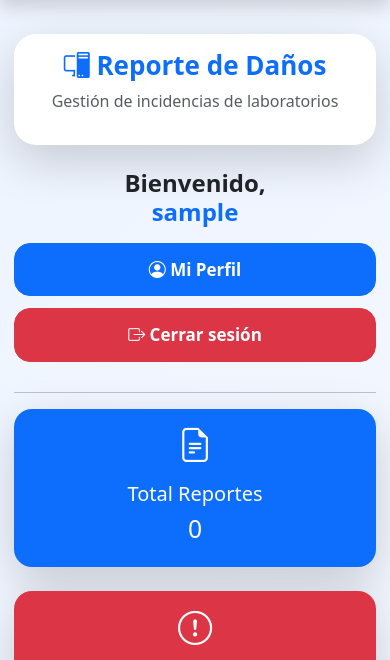
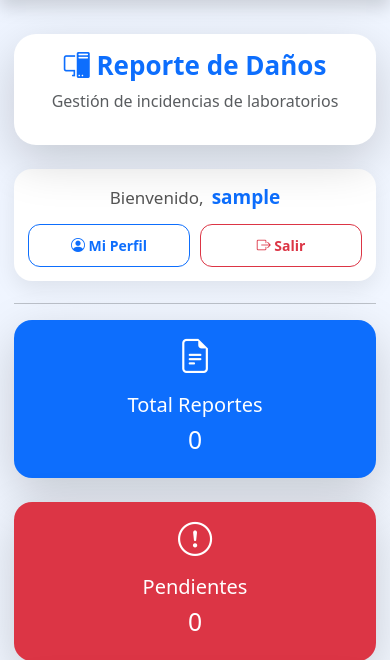
Before and after one commit to hferruzolal-lab/informes-labotorio, a Django app: page /reporte/ in a window 390 px wide. Shown: the part 104-764 px from the top of the page. Run offline with Django 5.2, Linux system fonts and the light colour scheme; the visitor is signed in with stand-in values (Sample User, id 1); data that the repository does not hold is empty.

Commit message:
Mejorar botones de perfil y cerrar sesion

```diff
--- a/reporte/templates/inicio.html
+++ b/reporte/templates/inicio.html
@@ -290,6 +290,86 @@
                 font-size: 23px;
             }
         }
+        /* USUARIO PEQUEÑO */
+
+.usuario-panel {
+    background: white;
+    border-radius: 18px;
+    padding: 14px 18px;
+    margin-bottom: 22px;
+    box-shadow: 0 8px 22px rgba(0, 0, 0, 0.08);
+    display: flex;
+    justify-content: space-between;
+    align-items: center;
+    gap: 15px;
+}
+
+.usuario-info {
+    display: flex;
+    align-items: center;
+    gap: 8px;
+    font-size: 18px;
+}
+
+.usuario-info span {
+    color: #555;
+}
+
+.usuario-info strong {
+    color: #0d6efd;
+    font-size: 20px;
+}
+
+.usuario-acciones {
+    display: flex;
+    align-items: center;
+    gap: 10px;
+}
+
+.form-salir {
+    margin: 0;
+}
+
+.btn-panel {
+    border-radius: 12px;
+    padding: 8px 14px;
+    font-weight: 600;
+    font-size: 15px;
+}
+
+/* CELULAR */
+
+@media (max-width: 576px) {
+    .usuario-panel {
+        padding: 14px;
+        flex-direction: column;
+        align-items: stretch;
+        text-align: center;
+        gap: 12px;
+    }
+
+    .usuario-info {
+        justify-content: center;
+        font-size: 17px;
+    }
+
+    .usuario-info strong {
+        font-size: 19px;
+    }
+
+    .usuario-acciones {
+        display: grid;
+        grid-template-columns: 1fr 1fr;
+        gap: 10px;
+        width: 100%;
+    }
+
+    .btn-panel {
+        width: 100%;
+        padding: 10px;
+        font-size: 14px;
+    }
+}
 
     </style>
 
@@ -409,42 +489,27 @@
 
   <!-- USUARIO -->
 
-    <div class="usuario-barra">
+<div class="usuario-panel">
 
-        <div class="usuario-texto">
-
-            <h5>
-
-                Bienvenido,<br>
-
-                <span>{{ request.user.username }}</span>
-
-            </h5>
-
+    <div class="usuario-info">
+        <span>Bienvenido,</span>
+        <strong>{{ request.user.username }}</strong>
     </div>
 
-        <div class="usuario-botones">
+    <div class="usuario-acciones">
 
-            <a href="{% url 'perfil' %}" class="btn btn-primary btn-perfil">
-
+        <a href="{% url 'perfil' %}" class="btn btn-outline-primary btn-sm btn-panel">
             <i class="bi bi-person-circle"></i>
-
             Mi Perfil
-
         </a>
 
         <form action="{% url 'logout' %}" method="POST" class="form-salir">
-
             {% csrf_token %}
 
-                <button class="btn btn-danger btn-salir">
-
+            <button class="btn btn-outline-danger btn-sm btn-panel">
                 <i class="bi bi-box-arrow-right"></i>
-
-                    Cerrar sesión
-
+                Salir
             </button>
-
         </form>
 
     </div>
@@ -1006,6 +1071,7 @@
 
     });
 
+
 </script>
 
 {% endif %}
```
Lines whose indentation alone changed are shown as unchanged.
